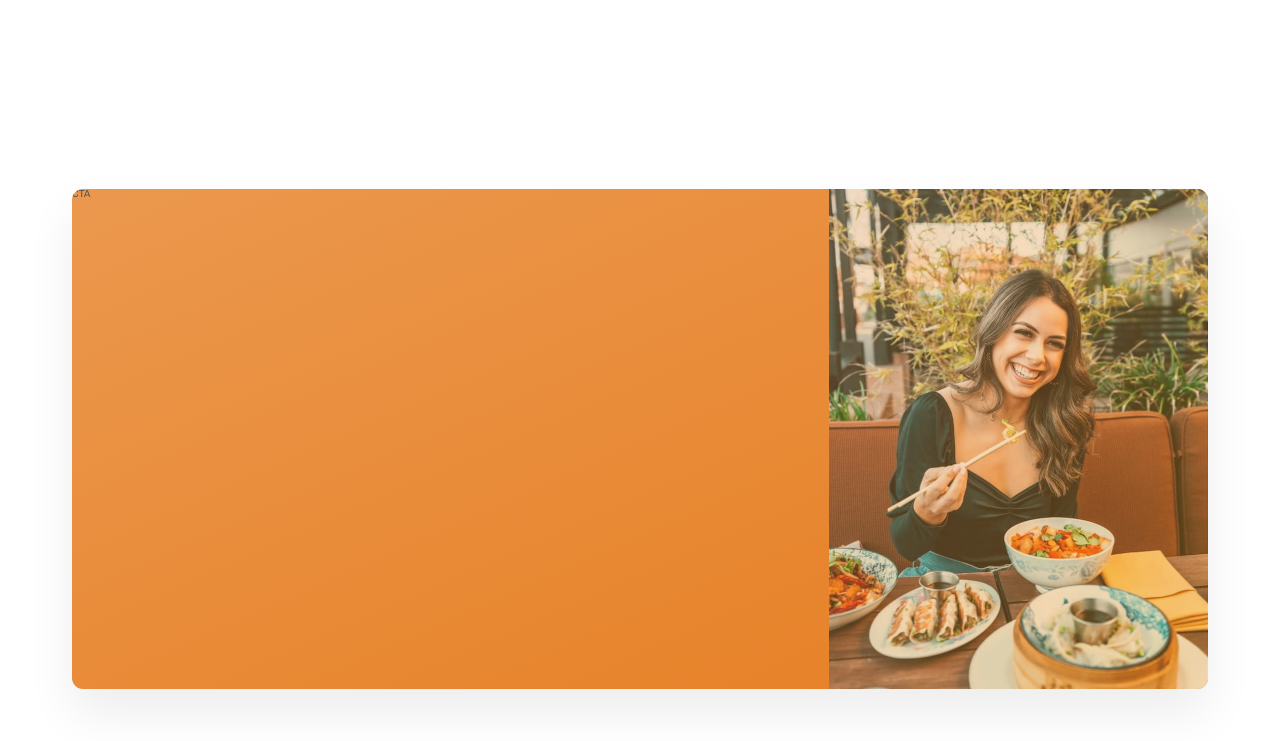
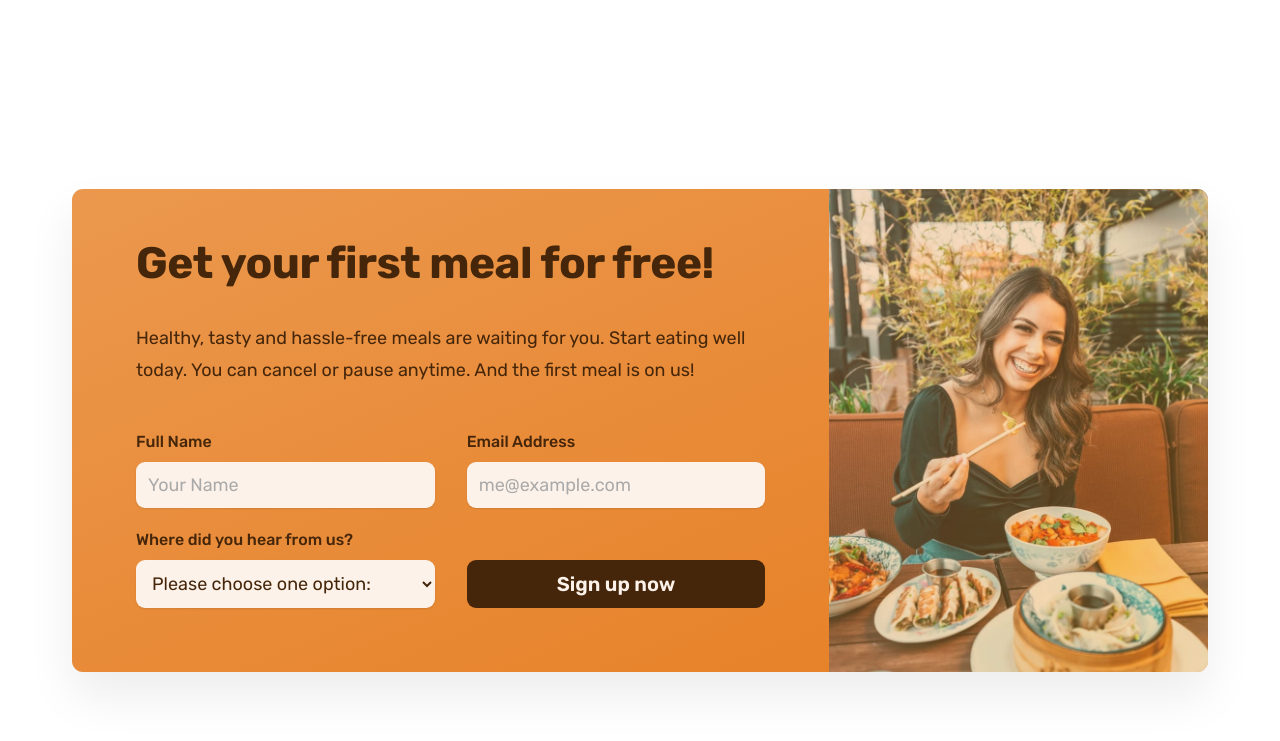
Before and after one commit to nms2811/Omnifood, a plain HTML site: page index.html in a window 1280 px wide. Shown: the part 5863-6604 px from the top of the page. Drawn offline with nearby package versions, Linux system fonts and the light colour scheme.

Commit message:
Updated the CTA section

```diff
--- a/css/general.css
+++ b/css/general.css
@@ -26,6 +26,7 @@ Paragraph default:1.6
 - Tints:#fdf2e9;
 #fae5d3;
 - Shades:#cf711f;
+#45260a;
 - Accents:
 - Greys:
 #6f6f6f (lightest grey allowed on #fdf2e9)
@@ -142,6 +143,12 @@ body {
   font-weight: 600;
   padding: 1.6rem 3.2rem;
   border-radius: 9px;
+
+  /* only for btn */
+  border: none;
+  cursor: pointer;
+  font-family: inherit;
+
   /* put transition on original "state */
   transition: all 0.3s;
 }
@@ -170,6 +177,17 @@ body {
   /* border: 3px solid #fff; */
 
   box-shadow: inset 0 0 0 3px #fff;
+}
+.btn--form {
+  background-color: #45260a;
+  color: #fdf2e9;
+  align-self: end;
+  padding: 1.2rem;
+}
+
+.btn--form:hover {
+  background-color: #fff;
+  color: #555;
 }
 
 .link:link,
@@ -229,3 +247,10 @@ strong {
   height: 3rem;
   color: #e67e22;
 }
+
+*:focus {
+  outline: none;
+  /* outline: 4px dotted #e67e22;
+  outline-offset: 8px; */
+  box-shadow: 0 0 0 0.8rem RGBA(230, 125, 34, 0.5);
+}
--- a/css/style.css
+++ b/css/style.css
@@ -471,19 +471,73 @@
   background-image: linear-gradient(to right bottom, #eb984e, #e67e22);
 
   /* temp */
-  height: 50rem;
+
   overflow: hidden;
 }
 
 .cta-text-box {
+  padding: 4.8rem 6.4rem 6.4rem 6.4rem;
+  color: #45260a;
 }
+
+.cta .heading-secondary {
+  color: inherit;
+  margin-bottom: 3.2rem;
+}
+
+.cta-text {
+  font-size: 1.8rem;
+  line-height: 1.8;
+  margin-bottom: 4.8rem;
+}
+
 .cta-img-box {
   background-image: linear-gradient(
       to right bottom,
-      rgba(230, 151, 78, 0.35),
+      rgba(235, 151, 78, 0.35),
       rgba(230, 151, 34, 0.35)
     ),
     url("../img/eating.jpg");
   background-size: cover;
   background-position: center;
 }
+
+.cta-form {
+  display: grid;
+  grid-template-columns: 1fr 1fr;
+  column-gap: 3.2rem;
+  row-gap: 2.4rem;
+}
+
+.cta-form label {
+  display: block;
+  font-size: 1.6rem;
+  font-weight: 500;
+  margin-bottom: 1.2rem;
+}
+.cta-form input,
+.cta-form select {
+  width: 100%;
+  padding: 1.2rem;
+  font-size: 1.8rem;
+  font-family: inherit;
+  color: inherit;
+  border: none;
+  background-color: #fdf2e9;
+  border-radius: 9px;
+  box-shadow: 0 1px 2px rgba(0, 0, 0, 0.1);
+}
+
+.cta-form input::placeholder {
+  color: #aaa;
+}
+
+.cta-form select {
+}
+.cta-form button {
+}
+
+.cta *:focus {
+  outline: none;
+  box-shadow: 0 0 0 0.8rem RGBA(253, 242, 233, 0.5);
+}
--- a/index.html
+++ b/index.html
@@ -543,7 +543,51 @@
       <section class="section-cta">
         <div class="container">
           <div class="cta">
-            <div class="cta-text-box">CTA</div>
+            <div class="cta-text-box">
+              <h2 class="heading-secondary">Get your first meal for free!</h2>
+              <p class="cta-text">
+                Healthy, tasty and hassle-free meals are waiting for you. Start
+                eating well today. You can cancel or pause anytime. And the
+                first meal is on us!
+              </p>
+
+              <form class="cta-form" action="#">
+                <div>
+                  <label for="full-name">Full Name</label>
+                  <input
+                    id="full-name"
+                    type="text"
+                    placeholder="Your Name"
+                    required
+                  />
+                </div>
+
+                <div>
+                  <label for="email">Email Address</label>
+                  <input
+                    id="email"
+                    type="email"
+                    placeholder="me@example.com"
+                    required
+                  />
+                </div>
+
+                <div>
+                  <label for="select-where">Where did you hear from us?</label>
+                  <select name="" id="select-where" required>
+                    <option value="">Please choose one option:</option>
+                    <option value="friends">Friends and family</option>
+                    <option value="youtube">YouTube video</option>
+                    <option value="podcast">podcast</option>
+                    <option value="ad">Facebook</option>
+                    <option value="others">Others</option>
+                  </select>
+                </div>
+                <button class="btn btn--form">Sign up now</button>
+                <!-- <input type="checkbox" />
+                <input type="number" /> -->
+              </form>
+            </div>
             <div
               class="cta-img-box"
               role="img"
```
